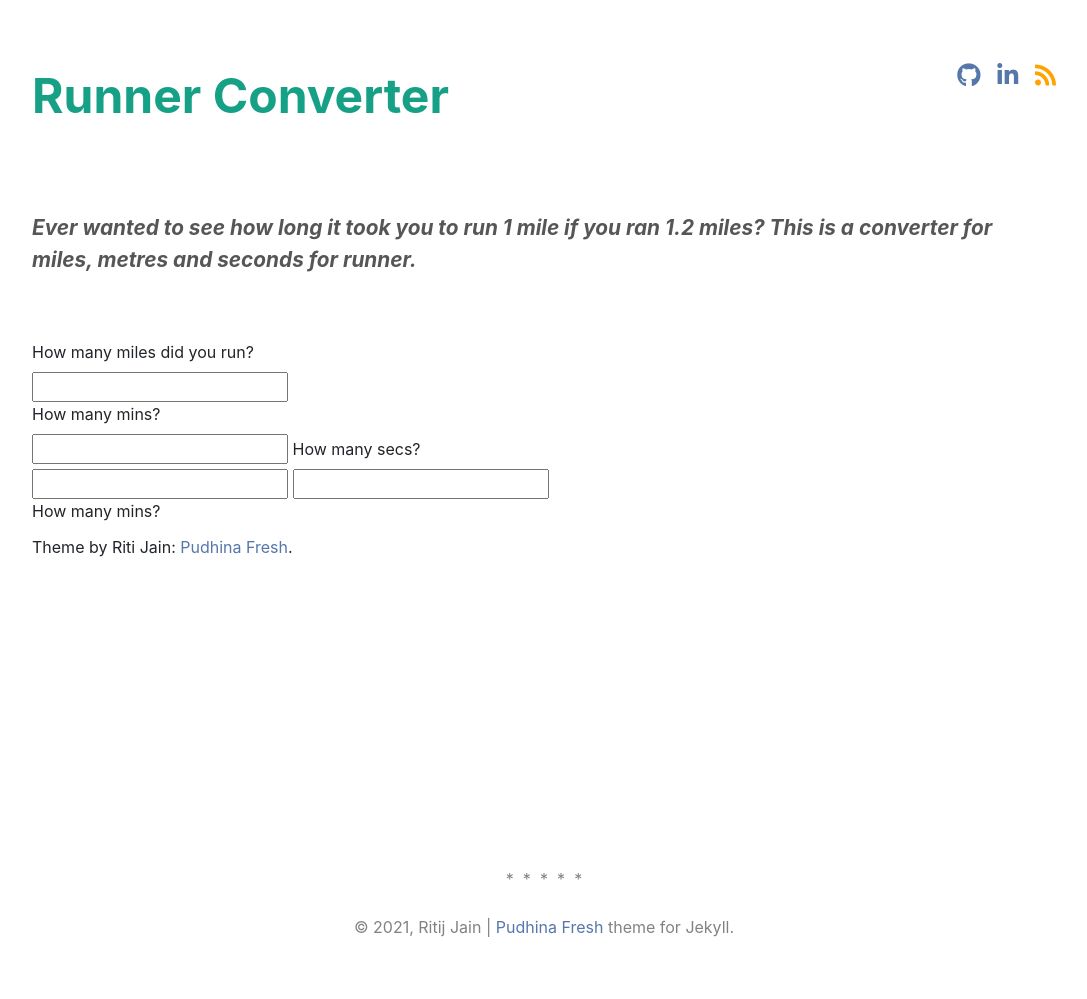
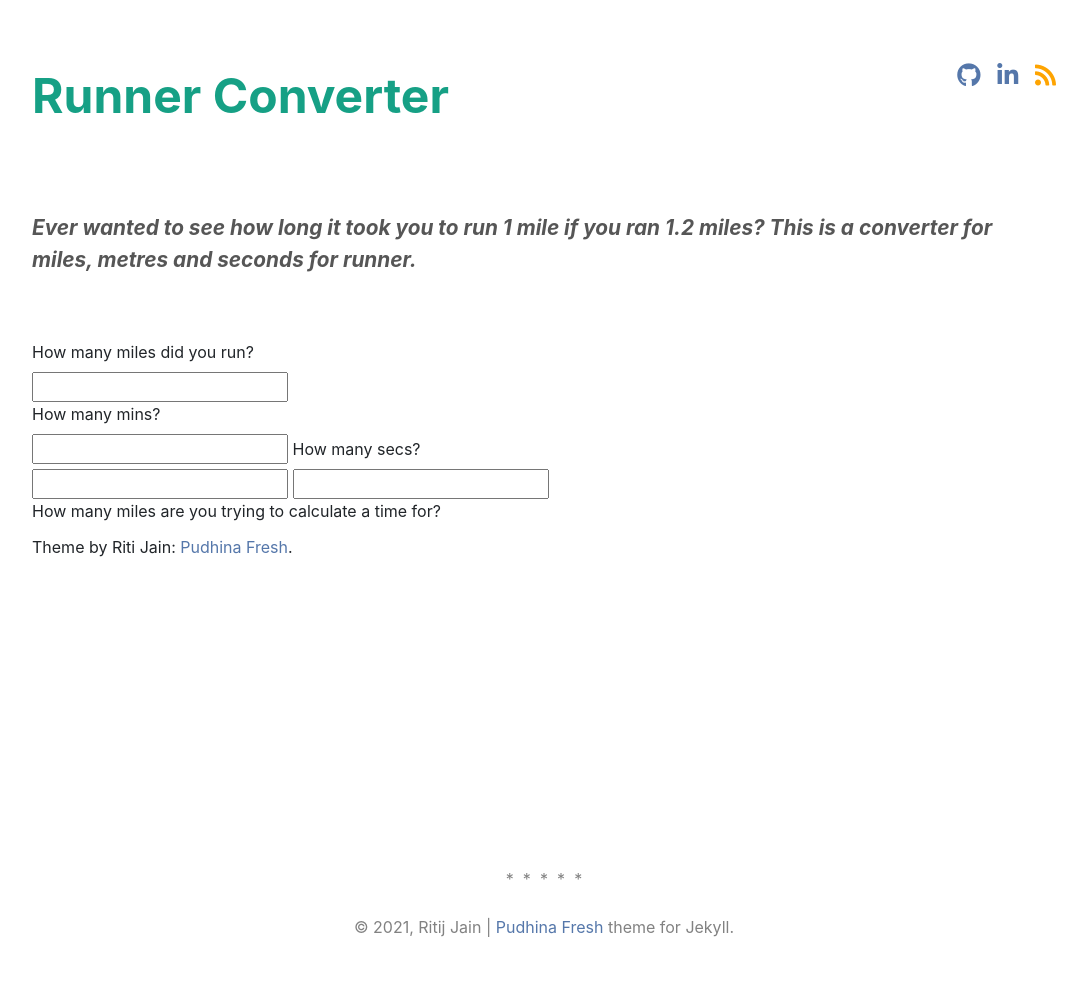
Before and after one commit to stackbit-projects/runner-converter-11436, a Jekyll site: the page built from index.md, in a window 1280 px wide. Shown: the whole page, without its empty margins (96-1183 px from the left). Built offline with Jekyll 4.4.1, drawn with Linux system fonts in a browser that asks for light colours; nearby versions of some CDN libraries; a style sheet for code colours, icons or effects is not loaded.

Commit message:
index.md: changed

```diff
--- a/index.md
+++ b/index.md
@@ -17,7 +17,7 @@ sitemap:
   <label for="timesecs1">How many secs?</label><br>
   <input type="text" id="timesecs1" name="timesecs1">
   <input type="text" id="miles2" name="miles2"><br>
-  <label for="miles2">How many mins?</label><br>
+  <label for="miles2">How many miles are you trying to calculate a time for?</label><br>
 </form>
 
 Theme by Riti Jain: [Pudhina Fresh](https://github.com/ritijjain/pudhina-fresh).
```
